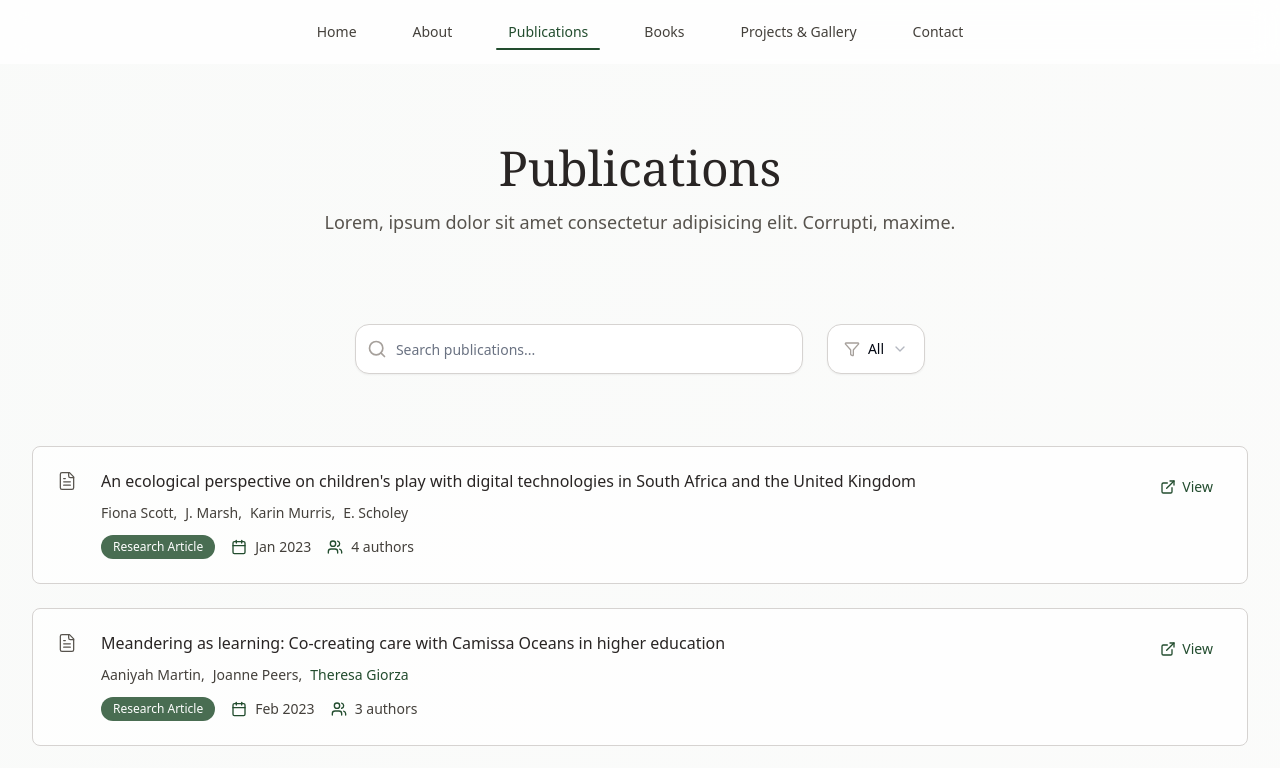
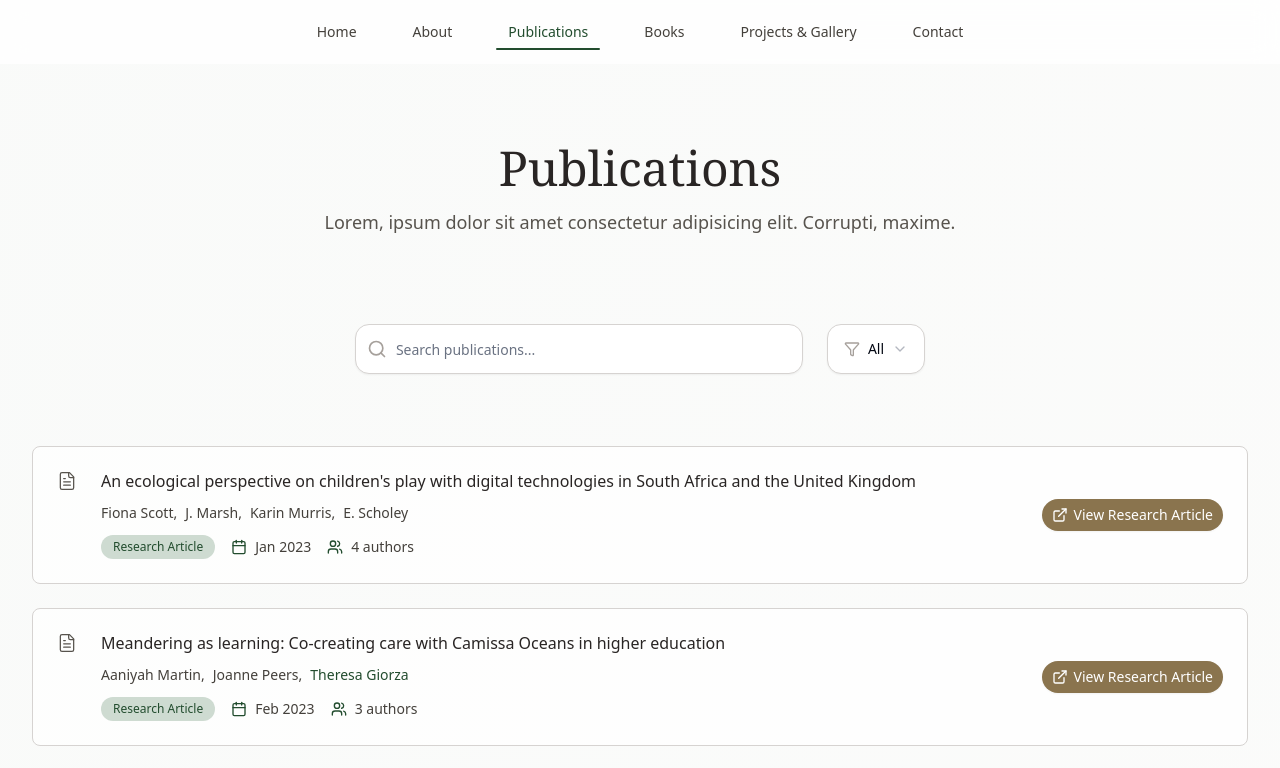
Before and after one commit to WesleyErasmus/theresagiorza-website-final, a Next.js app: page /publications in a window 1280 px wide. Shown: the top 768 px of the page. Built offline with nearby package versions, Linux system fonts and the light colour scheme; a web font is replaced by a local one.

Commit message:
styles (article-card): update article type badge and view button styles

```diff
--- a/src/components/publications/article-card.tsx
+++ b/src/components/publications/article-card.tsx
@@ -44,31 +44,32 @@ export default function ArticleCard({ publication }: ArticleCardProps) {
 
   const TypeIcon = getTypeIcon();
 
+  // ***  SOLID BADGE ***
+  // const getTypeColor = () => {
+  //   switch (publication.type) {
+  //     case "Research Article":
+  //       return "bg-forest-green-400 text-white";
+  //     case "Book":
+  //       return "bg-amber-700 text-white";
+  //     case "Book Chapter":
+  //       return "bg-earth-500 text-white";
+  //     default:
+  //       return "bg-forest-green-400 text-white";
+  //   }
+  // };
+
   const getTypeColor = () => {
     switch (publication.type) {
       case "Research Article":
-        return "bg-forest-green-400 text-white";
+        return "bg-forest-green-100 text-forest-green-500";
       case "Book":
-        return "bg-amber-700 text-white";
+        return "bg-cream-300 text-cream-800";
       case "Book Chapter":
-        return "bg-earth-500 text-white";
+        return "bg-earth-200 text-earth-600";
       default:
-        return "bg-forest-green-400 text-white";
+        return "bg-forest-green-100 text-forest-green-500";
     }
   };
-
-  // const getTypeColor = () => {
-  //   switch (publication.type) {
-  //     case "Research Article":
-  //       return "bg-forest-green-100 text-forest-green-500";
-  //     case "Book":
-  //       return "bg-amber-100 text-amber-700";
-  //     case "Book Chapter":
-  //       return "bg-earth-100 text-earth-600";
-  //     default:
-  //       return "bg-forest-green-100 text-forest-green-500";
-  //   }
-  // };
 
   return (
     //  {/* TODO: ** Add Link here around whole card */}
@@ -107,7 +108,8 @@ export default function ArticleCard({ publication }: ArticleCardProps) {
 
           <div className="flex flex-wrap items-center gap-4 text-sm text-foreground">
             <span
-              className={`px-3 py-1 ${getTypeColor()} rounded-full text-xs`}
+              // className={`px-3 py-1 ${getTypeColor()} rounded-full text-xs`}
+              className={`px-3 py-1 ${getTypeColor()} rounded-full font-medium text-xs`}
             >
               {publication.type}
             </span>
@@ -133,15 +135,15 @@ export default function ArticleCard({ publication }: ArticleCardProps) {
           {/* <p className="text-stone-700">~ {publication.abstract}</p> */}
         </div>
 
-        <div className="flex-shrink-0 flex lg:flex-col gap-2">
+        <div className="flex flex-shrink-0 lg:justify-center lg:flex-col gap-2">
           {/* TODO: ** Add Link here */}
           <Button
             size={"sm"}
-            variant={"link"}
-            className="text-forest-green-500 hover:text-blue-700 cursor-pointer"
+            variant={"default"}
+            className="bg-earth-500 w-[200] rounded-full text-white hover:bg-earth-400 hover:shadow-lg cursor-pointer"
           >
             <ExternalLink className="w-4 h-4" strokeWidth={2} />
-            <span className="text-sm">View</span>
+            <span className="text-sm">View {publication.type}</span>
           </Button>
         </div>
       </div>
```
